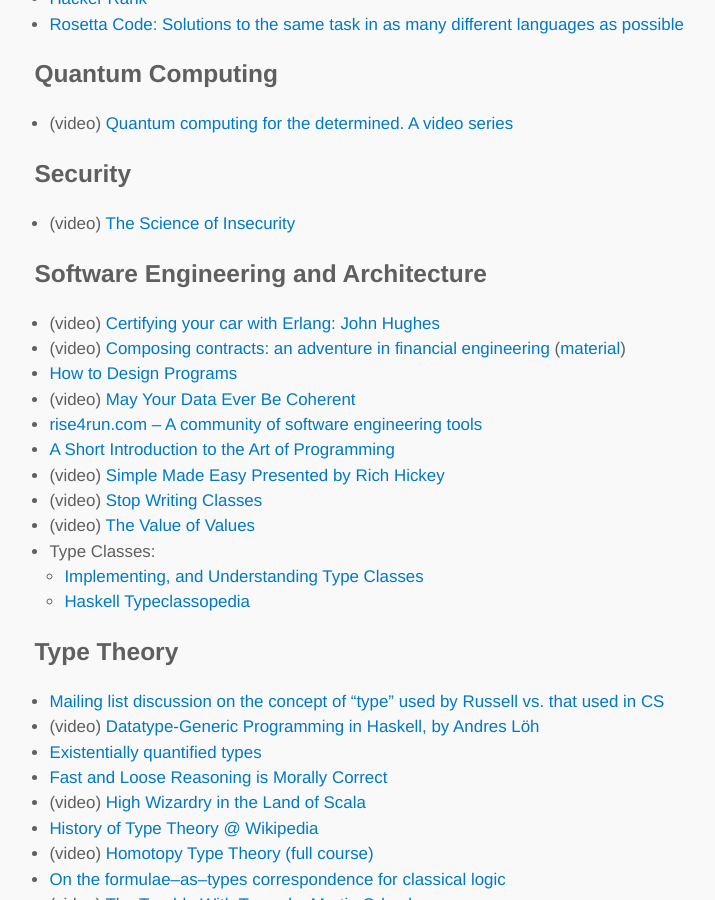
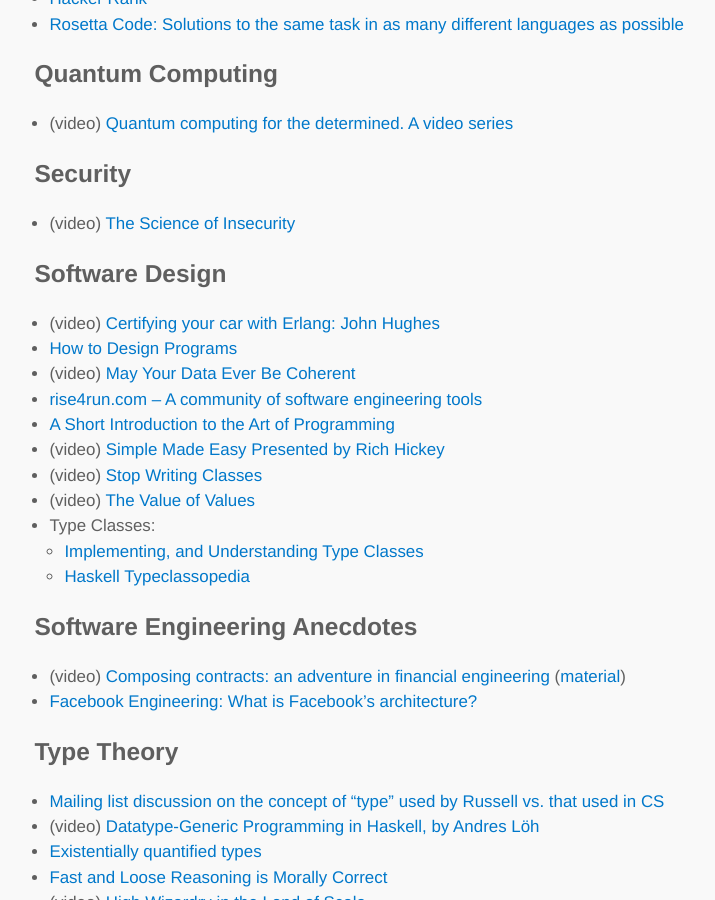
Before and after one commit to lambdatoast/lambdatoast.github.com, a Jekyll site: the page built from cs-resources/index.md, in a window 1280 px wide and 900 px high, scrolled down 6638 px. Shown: the whole window, without its empty margins (200-915 px from the left). Built offline with Jekyll 4.4.1, drawn with Linux system fonts in a browser that asks for light colours.

Commit message:
Add section for anecdotal bullshit, and link to FB architecture blog post.

```diff
--- a/cs-resources/index.md
+++ b/cs-resources/index.md
@@ -239,9 +239,8 @@
 ## Security
   - (video) [The Science of Insecurity](http://www.youtube.com/watch?v=3kEfedtQVOY)
 
-## Software Engineering and Architecture
+## Software Design
   - (video) [Certifying your car with Erlang: John Hughes](http://vimeo.com/42751120)
-  - (video) [Composing contracts: an adventure in financial engineering](http://ulf.wiger.net/weblog/2008/02/29/simon-peyton-jones-composing-contracts-an-adventure-in-financial-engineering/) ([material](http://research.microsoft.com/en-us/um/people/simonpj/papers/financial-contracts/contracts-icfp.htm))
   - [How to Design Programs](http://htdp.org/)
   - (video) [May Your Data Ever Be Coherent](http://www.youtube.com/watch?v=gVXt1RG_yN0)
   - [rise4run.com – A community of software engineering tools](http://rise4fun.com/)
@@ -252,6 +251,10 @@
   - Type Classes:
     + [Implementing, and Understanding Type Classes](http://okmij.org/ftp/Computation/typeclass.html)
     + [Haskell Typeclassopedia](http://www.haskell.org/haskellwiki/Typeclassopedia)
+
+## Software Engineering Anecdotes
+  - (video) [Composing contracts: an adventure in financial engineering](http://ulf.wiger.net/weblog/2008/02/29/simon-peyton-jones-composing-contracts-an-adventure-in-financial-engineering/) ([material](http://research.microsoft.com/en-us/um/people/simonpj/papers/financial-contracts/contracts-icfp.htm))
+  - [Facebook Engineering: What is Facebook's architecture?](http://getprismatic.com/story/1408093361209?comment-id=22535566673427&share=MTk5Nw.MTQwODA5MzM2MTIwOQ.GdjiKbXF29UTKMmMMwc-h5tsMxQ)
 
 ## Type Theory
   - [Mailing list discussion on the concept of "type" used by Russell vs. that used in CS](http://lists.seas.upenn.edu/pipermail/types-list/2014/001745.html)
```
